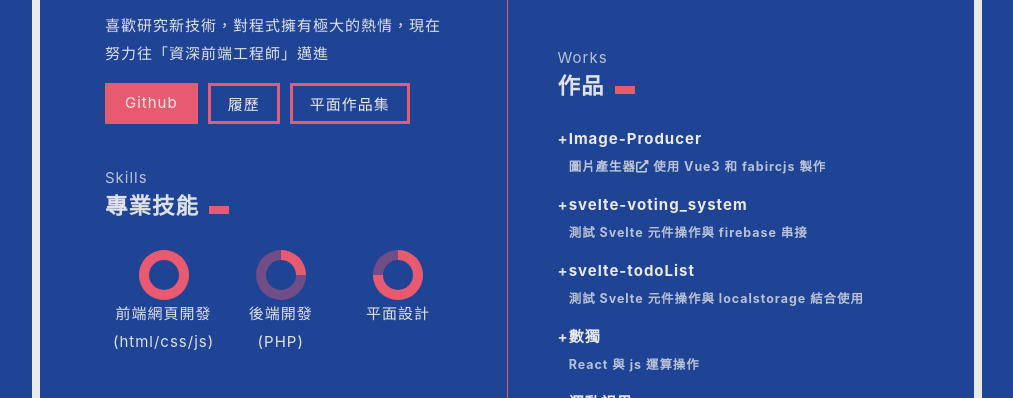
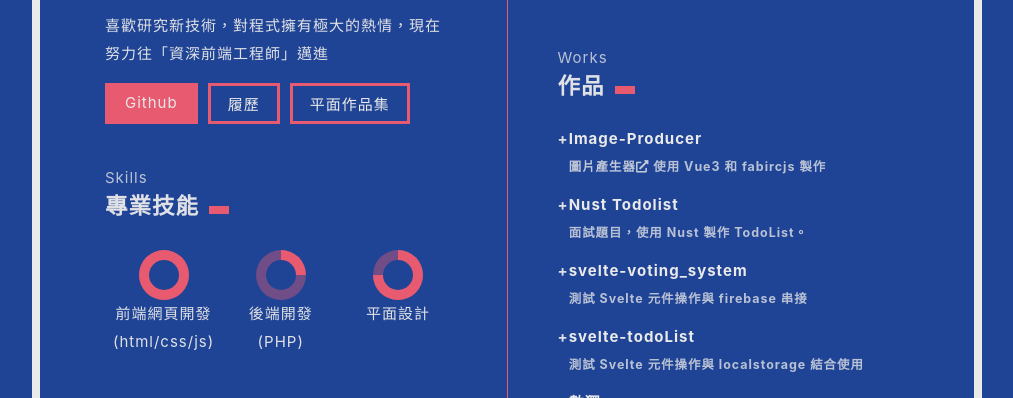
Before and after one commit to silverfantacy/Resume_2018, a website: page index.html in a window 1280 px wide. Shown: the part 262-660 px from the top of the page, without its empty margins (133-1146 px from the left). Drawn offline with Linux system fonts and the light colour scheme.

Commit message:
Update information 2022/02/22

```diff
--- a/index.html
+++ b/index.html
@@ -130,6 +130,11 @@
               </div>
             </li>
             <li class="listHover d-flex flex-row">+
+              <div class="d-flex flex-column justify-content-start"><a href="https://github.com/silverfantacy/17Live_todolist" title="svelte-voting_system" target="_blank"> Nust Todolist</a>
+                <h5 class="text-opacity">面試題目，使用 Nust 製作 TodoList。</h5>
+              </div>
+            </li>
+            <li class="listHover d-flex flex-row">+
               <div class="d-flex flex-column justify-content-start"><a href="https://github.com/silverfantacy/svelte-voting_system" title="svelte-voting_system" target="_blank"> svelte-voting_system</a>
                 <h5 class="text-opacity">測試 Svelte 元件操作與 firebase 串接</h5>
               </div>
```
